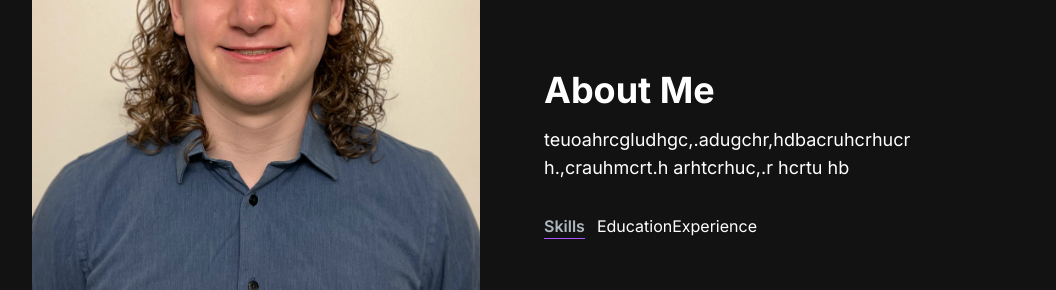
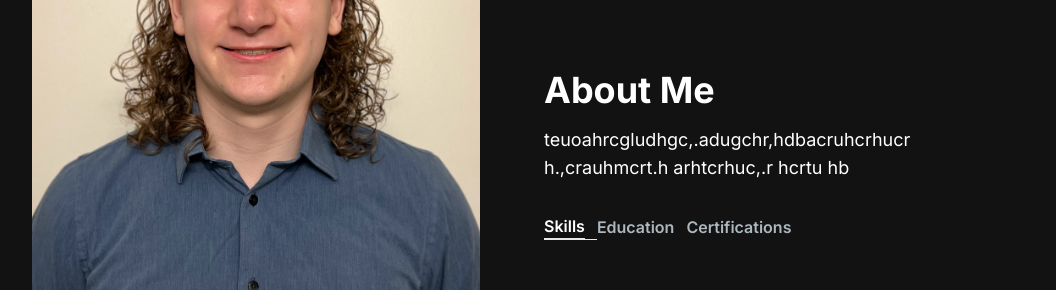
Before and after one commit to IcebergLettuc3/lettucehubnext, a Next.js app: page / in a window 1280 px wide. Shown: the part 965-1255 px from the top of the page, without its empty margins (128-1184 px from the left). Built offline with nearby package versions, Linux system fonts and the light colour scheme.

Commit message:
fixing transition issue

```diff
--- /dev/null
+++ b/src/app/components/AboutSection.jsx
@@ -0,0 +1,55 @@
+"use client"
+import React, {useTransition, useState, startTransition} from 'react'
+import Image from 'next/image'
+import TabButton from './TabButton';
+
+function AboutSection() {
+  const [tab, setTab] = useState("skills");
+  const [isPending, startTransition] = useTransition();
+
+  const handleTabChange = (id) => {
+    startTransition(() => {
+      setTab(id);
+    });
+  };
+    // const [tab, setTab] = useState("skills")
+    // const [startTransition, isPening] = useTransition()
+
+    // const handleTabChange = (id:string) => {
+    //     startTransition(() => {
+    //         setTab(id)
+    //     })
+    // }
+  return (
+    <section className='text-white'>
+        <div className='md:grid md:grid-cols-2 gap-8 items-center py-8 px-4 xl:gap-16 sm:py-16 xl:px-16 '>
+            <Image src="/me.jpg" alt='some image' width={500} height={500}/>
+            <div>
+                <h2 className='text-4xl font-bold text-white mb-4'>About Me</h2>
+                <p className='text-base lg:text-lg'>
+                    teuoahrcgludhgc,.adugchr,hdbacruhcrhucr h.,crauhmcrt.h arhtcrhuc,.r hcrtu hb
+                </p>
+                <div className='flex flex-row mt-8'>
+                  <TabButton
+                    selectTab={() => handleTabChange("skills")}
+                    active={tab === "skills"}>
+                    Skills
+                  </TabButton>
+                  <TabButton
+                    selectTab={() => handleTabChange("education")}
+                    active={tab === "education"}>
+                    Education
+                  </TabButton>
+                  <TabButton
+                    selectTab={() => handleTabChange("certifications")}
+                    active={tab === "ceritifications"}>
+                    Certifications
+                  </TabButton>
+                </div>
+            </div>
+        </div>
+    </section>
+  )
+}
+
+export default AboutSection
--- a/src/app/components/AboutSection.tsx
+++ /dev/null
@@ -1,36 +0,0 @@
-"use client"
-import React, {useTransition, useState} from 'react'
-import Image from 'next/image'
-
-function AboutSection() {
-    const [tab, setTab] = useState("skills")
-    const [startTransition, isPending] = useTransition()
-
-    const handleTabChange = (id:string) => {
-        startTransition(() => {
-            setTab(id)
-        })
-    }
-  return (
-    <section className='text-white'>
-        <div className='md:grid md:grid-cols-2 gap-8 items-center py-8 px-4 xl:gap-16 sm:py-16 xl:px-16 '>
-            <Image src="/me.jpg" alt='some image' width={500} height={500}/>
-            <div>
-                <h2 className='text-4xl font-bold text-white mb-4'>About Me</h2>
-                <p className='text-base lg:text-lg'>
-                    teuoahrcgludhgc,.adugchr,hdbacruhcrhucr h.,crauhmcrt.h arhtcrhuc,.r hcrtu hb
-                </p>
-                <div className='flex flex-row mt-8'>
-                    <span className='mr-3 font-semibold hover:text-white text-[#ADB7BE] border-b border-purple-500'>
-                        Skills
-                    </span>
-                    <span className=''>Education</span>
-                    <span className=''>Experience</span>
-                </div>
-            </div>
-        </div>
-    </section>
-  )
-}
-
-export default AboutSection
--- a/src/app/components/TabButton.tsx
+++ b/src/app/components/TabButton.tsx
@@ -1,8 +1,17 @@
 import React from 'react'
 
-function TabButton() {
+interface TabButtonProps {
+    active: boolean,
+    selectTab: any,
+    children: any,
+}
+
+const TabButton: React.FC<TabButtonProps> = ({active, selectTab, children}) => {
+    const buttonClasses = active ? 'text-white border-b border-purle-500' : 'text-[#ADB7BE]'
   return (
-    <div>TabButton</div>
+    <button onClick={selectTab} className ={`${buttonClasses}`}>
+        <p className={`mr-3 font-semibold ${buttonClasses}`}>{children}</p>
+    </button>
   )
 }
 
--- a/tsconfig.json
+++ b/tsconfig.json
@@ -22,6 +22,6 @@
       "@/*": ["./src/*"]
     }
   },
-  "include": ["next-env.d.ts", "**/*.ts", "**/*.tsx", ".next/types/**/*.ts"],
+  "include": ["next-env.d.ts", "**/*.ts", "**/*.tsx", ".next/types/**/*.ts", "src/app/components/AboutSection.jsx"],
   "exclude": ["node_modules"]
 }
```
